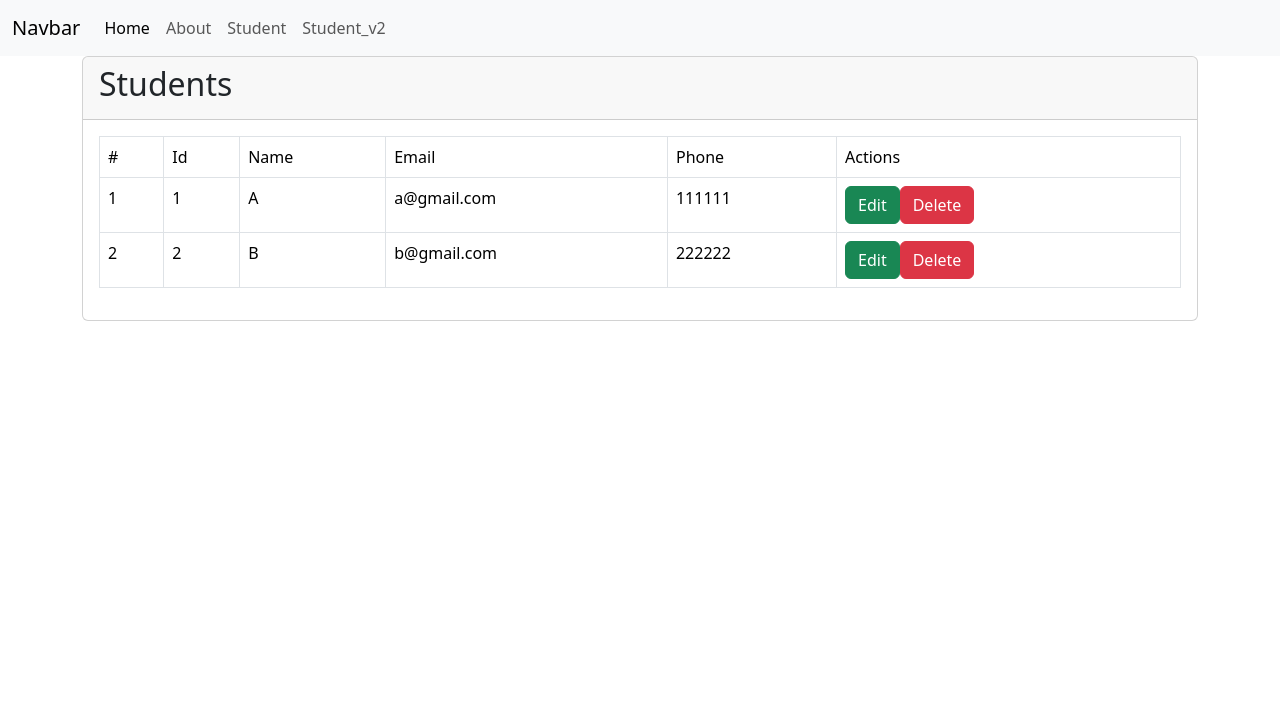
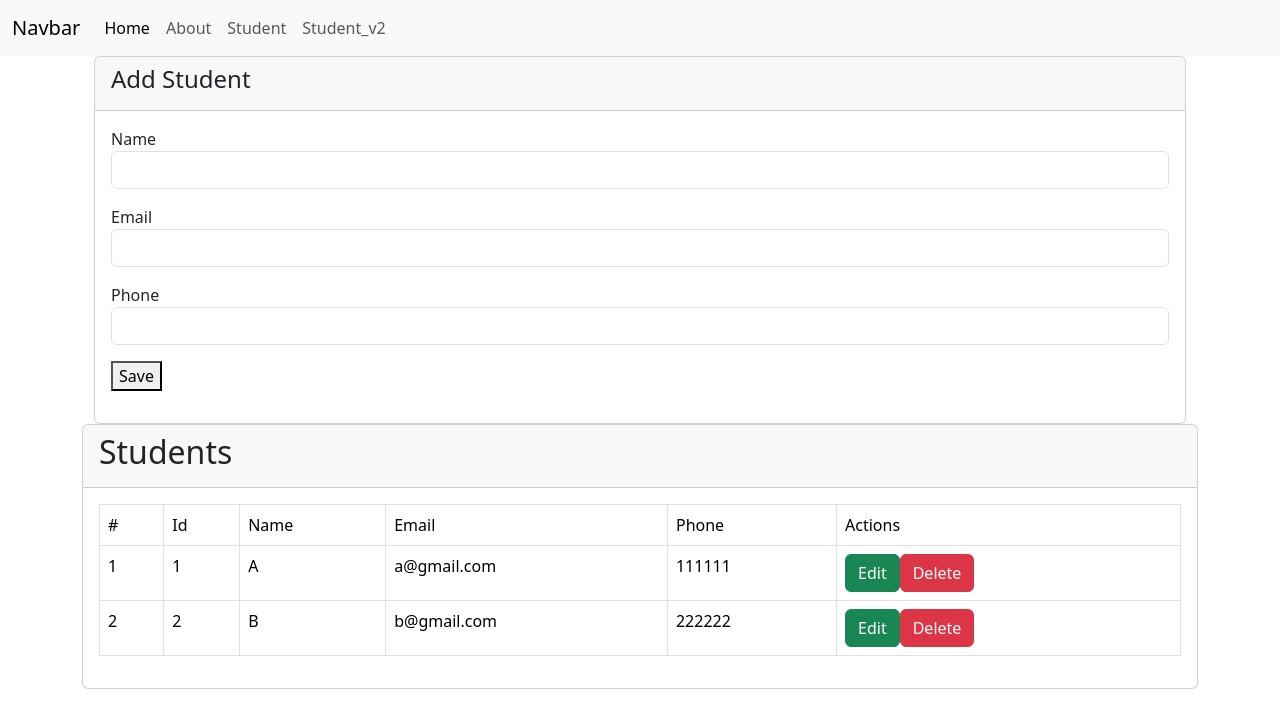
Before and after one commit to huy19712011/vue3-fa25-sd20301, a Vue app: page /student_v2 in a window 1280 px wide. Shown: the top 728 px of the page. Built offline with nearby package versions, Linux system fonts and the light colour scheme.

Commit message:
Create component

```diff
--- /dev/null
+++ b/src/components/student/Create.vue
@@ -0,0 +1,45 @@
+<script setup>
+import { reactive } from "vue";
+
+const model = reactive({
+  student: {
+    name: "",
+    email: "",
+    phone: "",
+  },
+});
+
+const emit = defineEmits(["add-student"]);
+
+function saveStudent() {
+  emit("add-student", model.student);
+  model.student = {};
+}
+</script>
+
+<template>
+  <div class="container mt=5">
+    <div class="card">
+      <div class="card-header">
+        <h4>Add Student</h4>
+      </div>
+      <div class="card-body">
+        <div class="mb-3">
+          <label for="name">Name</label>
+          <input id="name" v-model="model.student.name" type="text" class="form-control" />
+        </div>
+        <div class="mb-3">
+          <label for="email">Email</label>
+          <input id="email" v-model="model.student.email" type="text" class="form-control" />
+        </div>
+        <div class="mb-3">
+          <label for="phone">Phone</label>
+          <input id="phone" v-model="model.student.phone" type="text" class="form-control" />
+        </div>
+        <div class="mb-3">
+          <button type="button" @click="saveStudent">Save</button>
+        </div>
+      </div>
+    </div>
+  </div>
+</template>
--- a/src/views/StudentView.vue
+++ b/src/views/StudentView.vue
@@ -1,4 +1,5 @@
 <script setup>
+import Create from "@/components/student/Create.vue";
 import List from "@/components/student/List.vue";
 import { ref } from "vue";
 
@@ -6,10 +7,17 @@ const students = ref([
   { id: 1, name: "A", email: "a@gmail.com", phone: "111111" },
   { id: 2, name: "B", email: "b@gmail.com", phone: "222222" },
 ]);
+
+const addStudent = (student) => {
+  student.id = students.value.length + 1;
+
+  students.value.push(student);
+};
 </script>
 
 <template>
   <div class="container">
+    <Create @add-student="addStudent"></Create>
     <List :students="students"></List>
   </div>
 </template>
```
